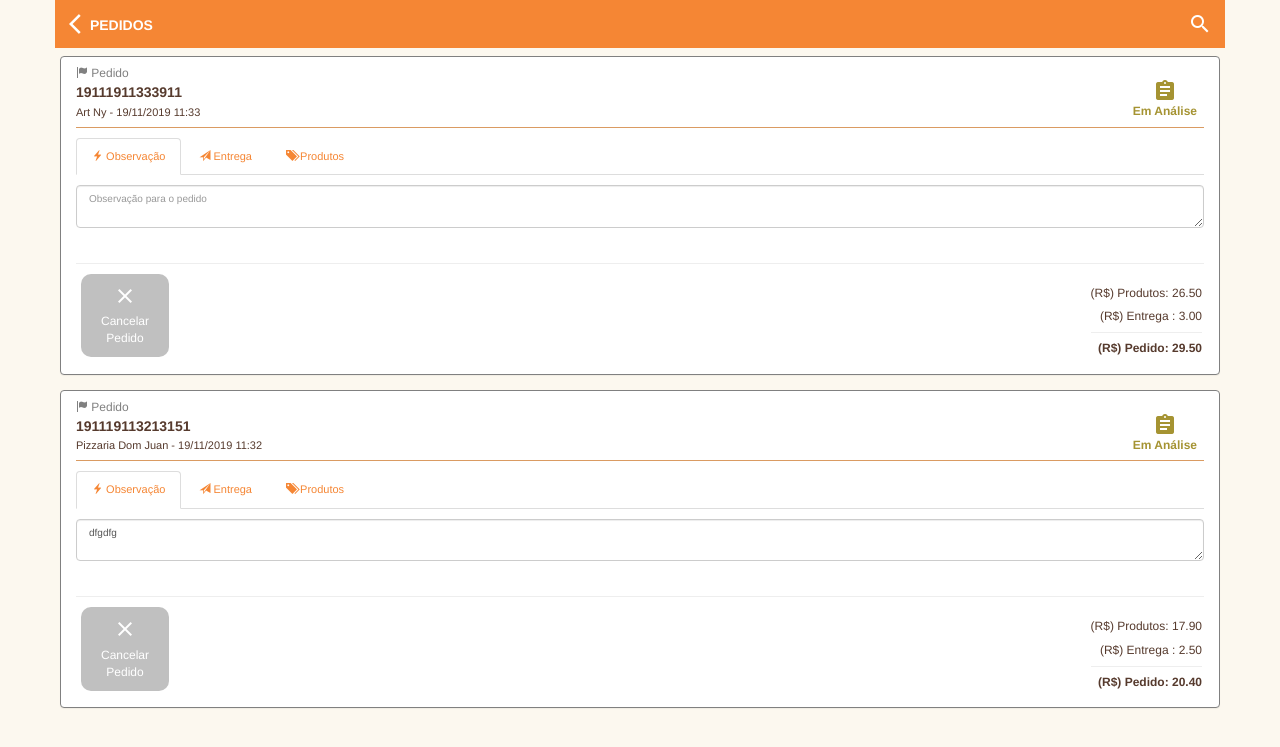
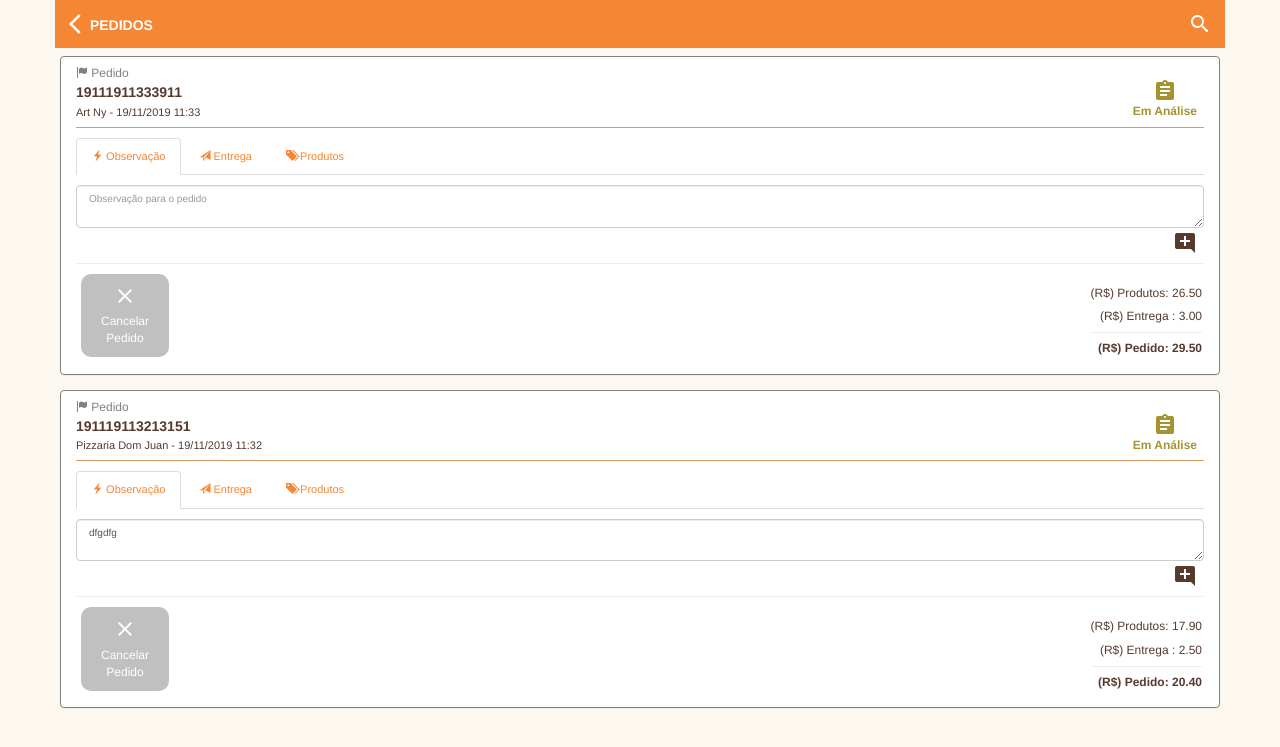
Before and after one commit to NaujOinotna/resthouse, a Flask app: page /pedido in a window 1280 px wide. Shown: the top 747 px of the page. Run offline with Flask 2, Linux system fonts and the light colour scheme; a user stored in the database is signed in; data comes from the database, SQL or seed files in the repository; parts of the project's set-up code (start-up, migrations or seed data) failed here and were passed over; some libraries are stand-ins or nearby versions.

Commit message:
Caixa de observações clicavel

```diff
--- a/app/static/js/main.js
+++ b/app/static/js/main.js
@@ -371,6 +371,7 @@ $(document).ready(function () {
     });
 
     $(".btnAdicionarComentario").click(function () {
+        console.log($(this).val());
         var pedido = jQuery.parseJSON($(this).val());
 
         bootbox.prompt({
@@ -394,6 +395,7 @@ $(document).ready(function () {
     });
 
     $(".textareaAdicionarComentario").click(function () {
+        console.log($(this).val());
         var pedido = jQuery.parseJSON($(this).val());
 
         bootbox.prompt({
--- a/app/templates/pedidos.html
+++ b/app/templates/pedidos.html
@@ -92,6 +92,10 @@
                                           <textarea class="textareaAdicionarComentario form-control form-control-xs" style="font-size:10px; background:white" rows="2" name="txtObservacao" id="txtObservacao{{pedido.id}}" placeholder="Observação para o pedido" readonly value='{"id":"{{pedido.id}}", "observacao":"{{pedido.observacao}}"}'>{{pedido.observacao}}</textarea>
                                         {% else %}
                                           <textarea class="form-control form-control-xs" style="font-size:10px; background:white" rows="2" name="txtObservacao" id="txtObservacao{{pedido.id}}" placeholder="Observação para o pedido" readonly value='{"id":"{{pedido.id}}", "observacao":"{{pedido.observacao}}"}'>{{pedido.observacao}}</textarea>
+                                        {% endif %}
+
+                                        {% if pedido.situacao == "1" or pedido.situacao == "2" %}
+                                          <button type="button" class="btnAdicionarComentario btn-link btn-xs pull-right" style="background:white; color:#563A2D" value='{"id":"{{pedido.id}}", "observacao":"{{pedido.observacao}}"}'><i class="material-icons">add_comment</i></button>
                                         {% endif %}
                                     </h6>
                                 </div>
```
